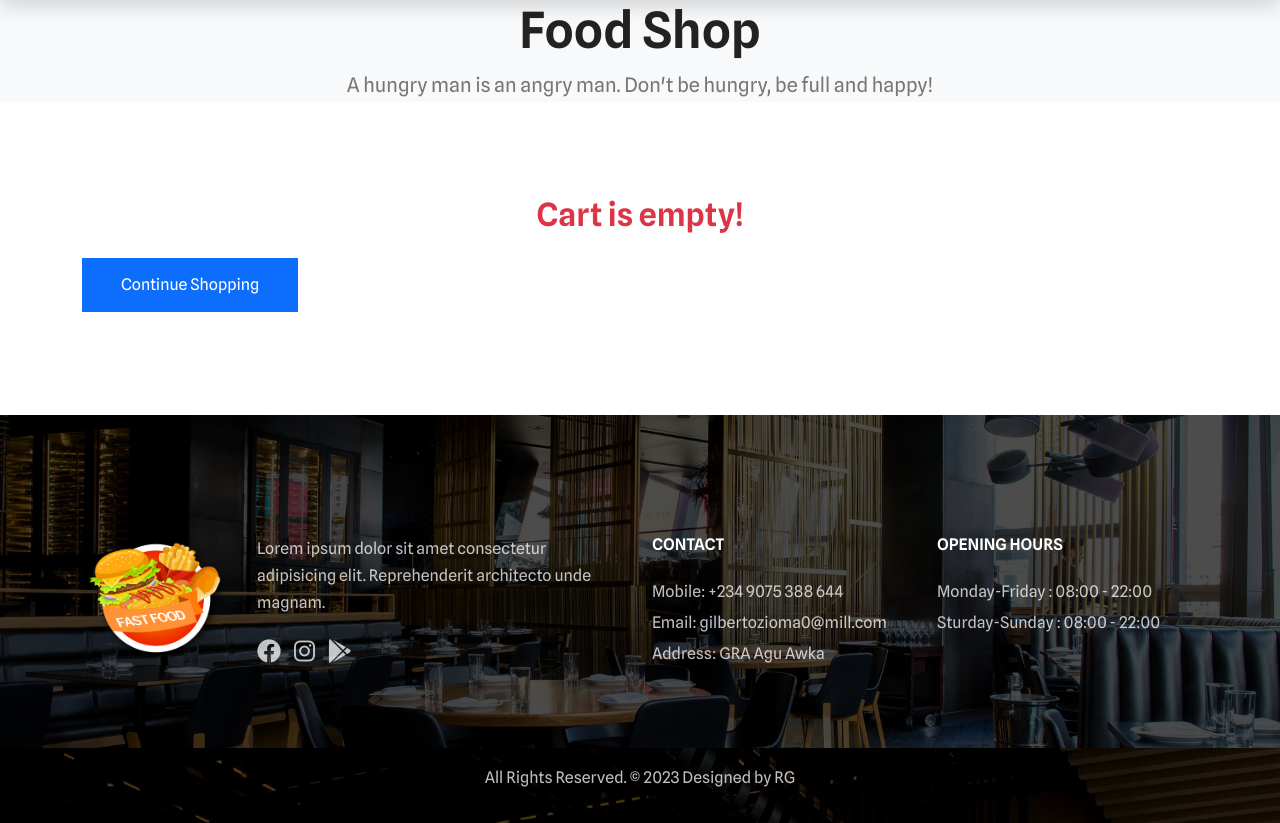
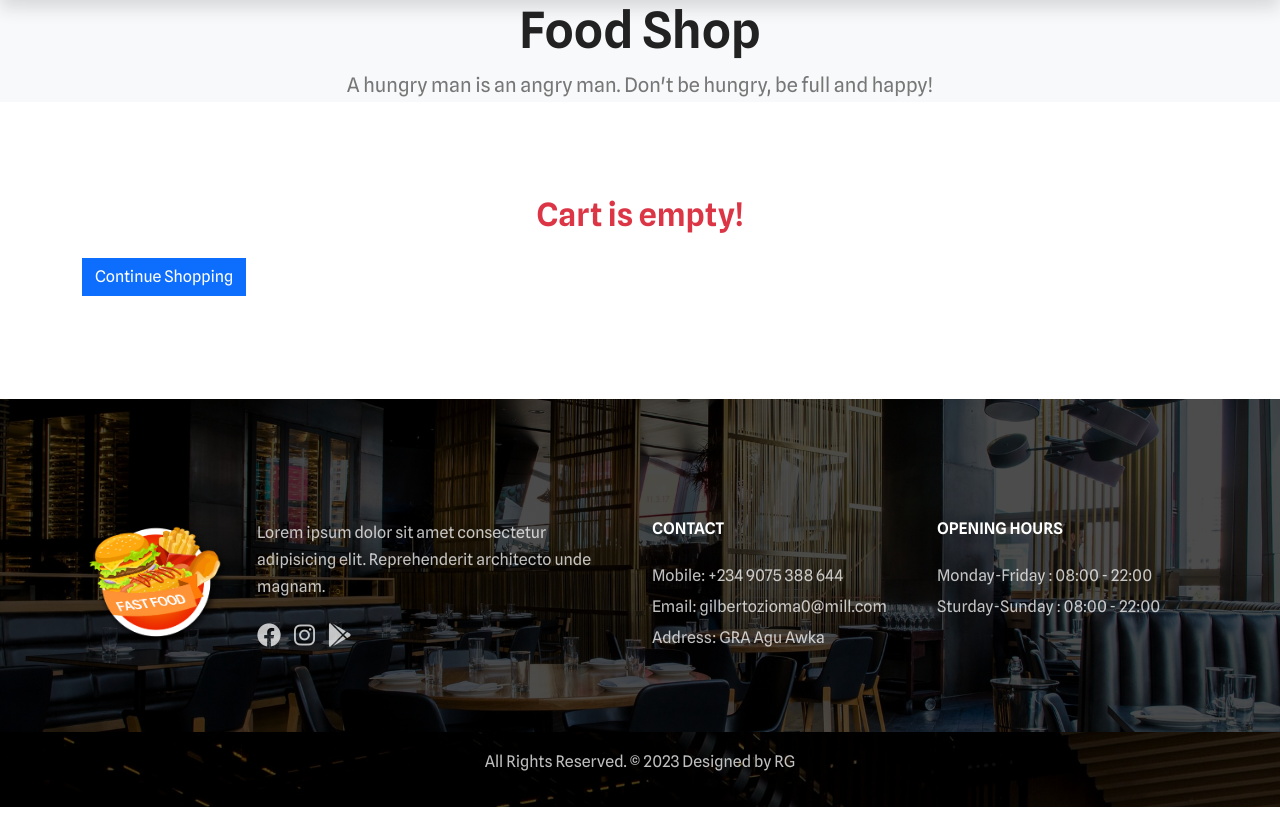
Before and after one commit to gilbertozioma/Food-shop, a PHP site: page /cart.php in a window 1280 px wide. Shown: the part 68-891 px from the top of the page. Run offline with PHP 8.4, Linux system fonts and the light colour scheme; data that the repository does not hold is empty.

Commit message:
Removed unwantented styles

```diff
--- a/assets/css/style.css
+++ b/assets/css/style.css
@@ -17,9 +17,9 @@ a {
     transition: all 0.4s;
 }
 
-a:hover {
+/* a:hover {
     color: #F58d17;
-}
+} */
 
 img {
     width: 100%;
@@ -39,10 +39,10 @@ section {
 }
 
 /* Btn */
-.btn {
+/* .btn {
     border-radius: 0;
     padding: 14px 38px;
-}
+} */
 
 .btn-brand {
     color: #fff;
```
